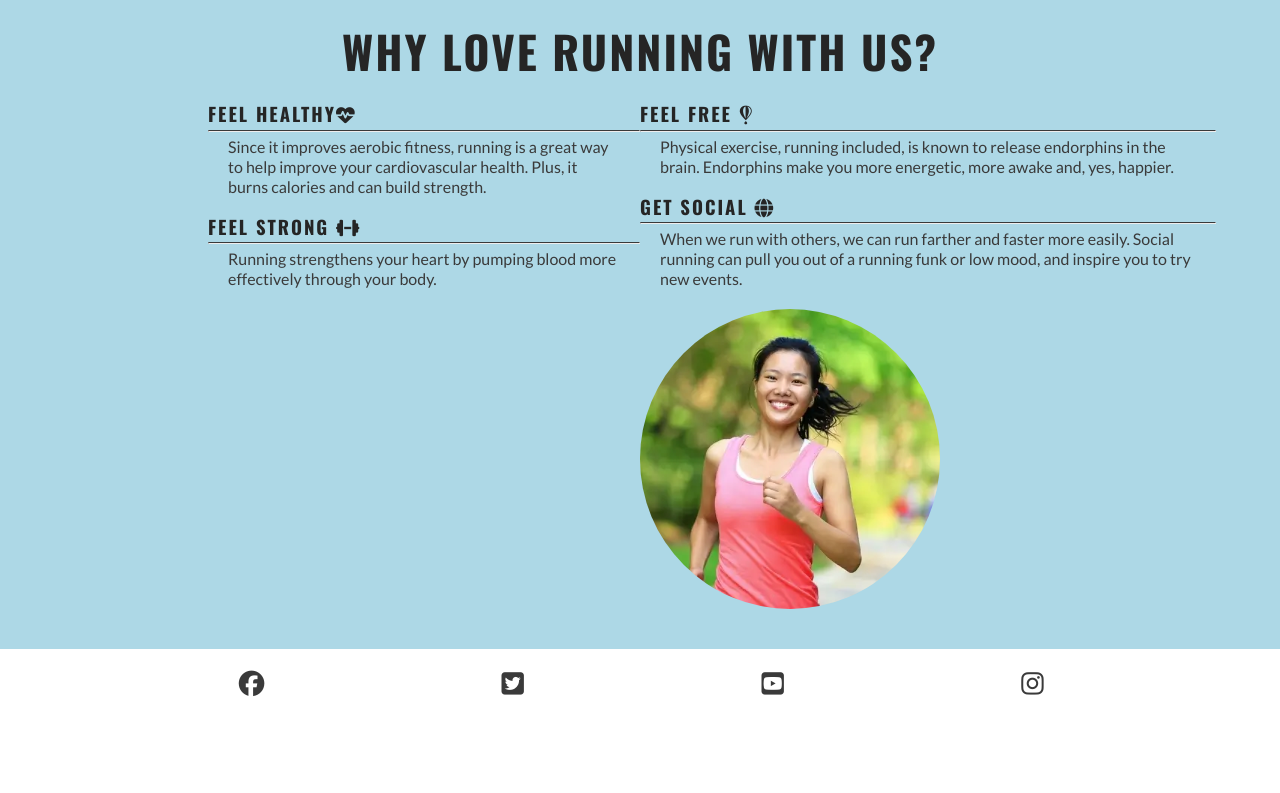
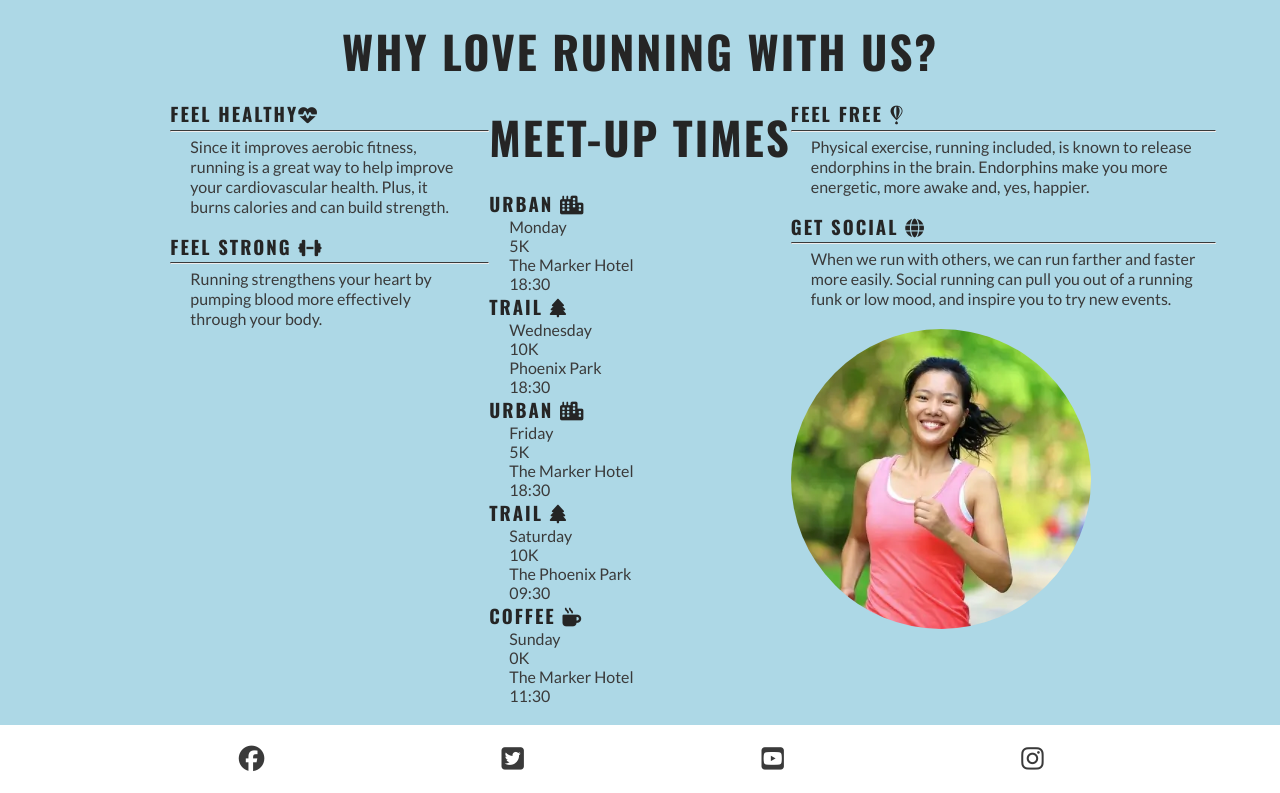
Before and after one commit to ZazaMasilo/Love-Fitness, a plain HTML site: page index.html in a window 1280 px wide. Shown: the part 681-1474 px from the top of the page. Before the commit the page ends 1399 px from the top, so only its background shows below. Drawn offline with nearby package versions, Linux system fonts and the light colour scheme; a web font is replaced by a local one.

Commit message:
Add meet-up section to HTML

```diff
--- a/index.html
+++ b/index.html
@@ -89,6 +89,49 @@
                         <div id="circle-cover-bg"></div>
                     </div>
                 </div>
+                <!-- Meet uo times -->
+                <section id="meet-ups">
+                    <h2>Meet-up Times</h2>
+                    <div id="times">
+                        <h3>Urban <i class="fa-solid fa-city"></i></h3>
+                        <p>Monday</p>
+                        <p>5K</p>
+                        <p>The Marker Hotel</p>
+                        <p>18:30</p>
+                    </div>
+
+                    <div>
+                        <h3>Trail <i class="fa-solid fa-tree"></i></h3>
+                        <p>Wednesday</p>
+                        <p>10K</p>
+                        <p>Phoenix Park</p>
+                        <p>18:30</p>
+                    </div>
+
+                    <div>
+                        <h3>Urban <i class="fa-solid fa-city"></i></h3>
+                        <p>Friday</p>
+                        <p>5K</p>
+                        <p>The Marker Hotel</p>
+                        <p>18:30</p>
+                    </div>
+
+                    <div>
+                        <h3>Trail <i class="fa-solid fa-tree"></i></h3>
+                        <p>Saturday</p>
+                        <p>10K</p>
+                        <p>The Phoenix Park</p>
+                        <p>09:30</p>
+                    </div>
+
+                    <div>
+                        <h3>Coffee <i class="fa-solid fa-mug-hot"></i></h3>
+                        <p>Sunday</p>
+                        <p>0K</p>
+                        <p>The Marker Hotel</p>
+                        <p>11:30</p>
+                    </div>
+                </section>
 
         </section>
     </main>
```
